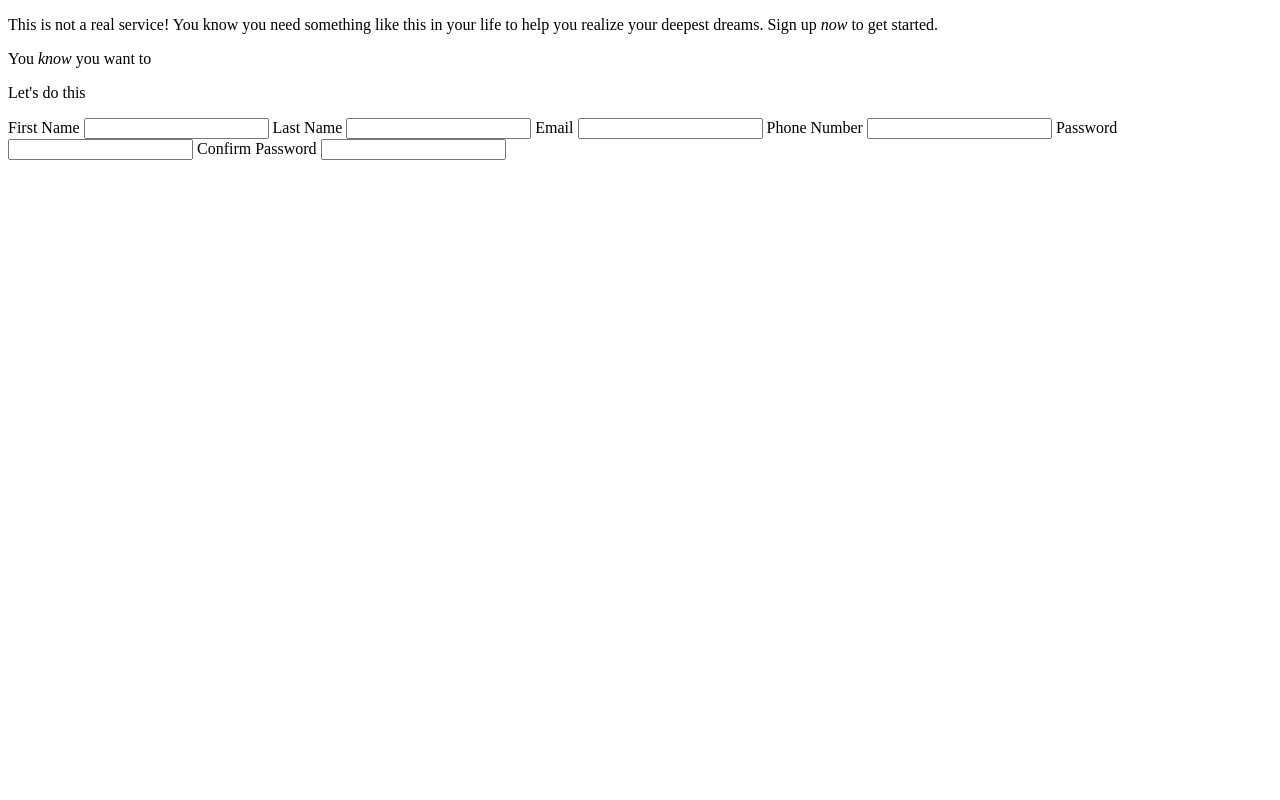
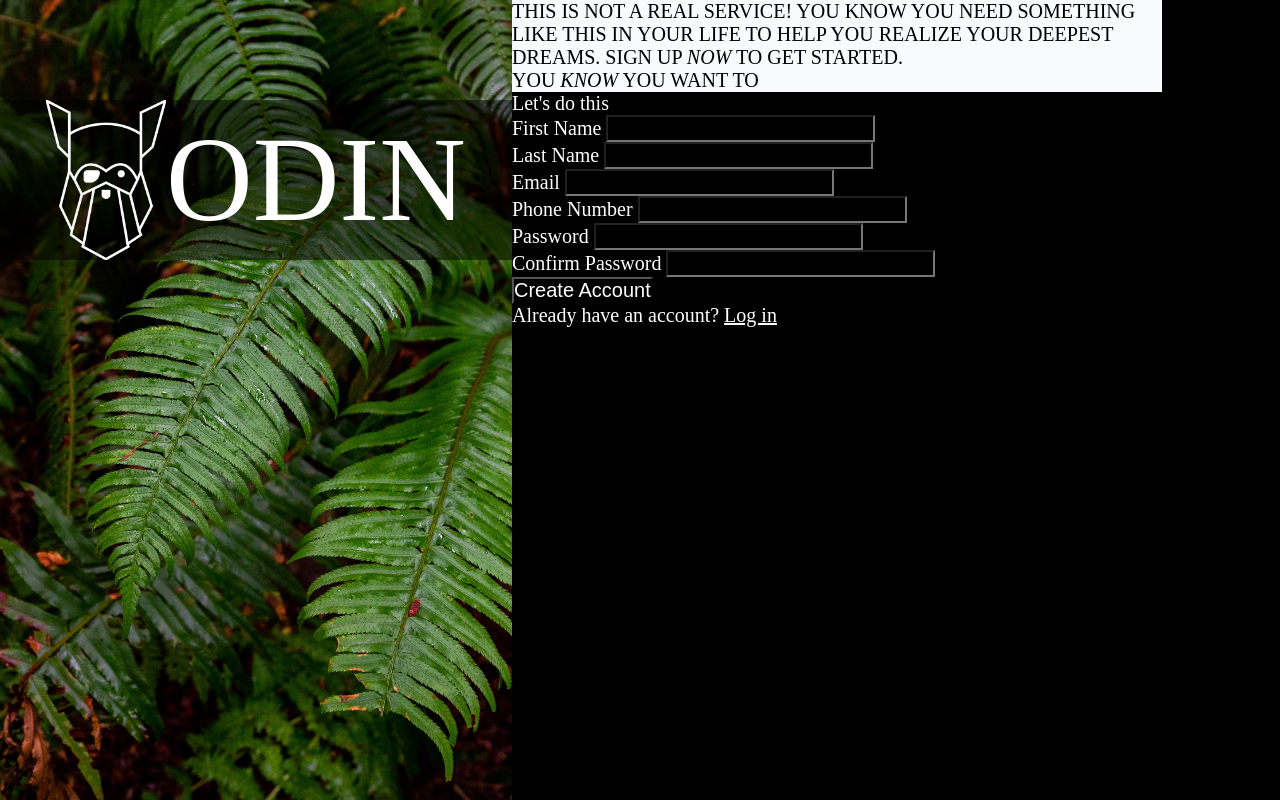
Before and after one commit to Kosakov/sign-up-form, a plain HTML site: page index.html in a window 1280 px wide. Drawn offline with Linux system fonts and the light colour scheme.

Commit message:
Adjust the "aside" of the page

```diff
--- a/index.html
+++ b/index.html
@@ -1,5 +1,6 @@
 <!DOCTYPE html>
 <html lang="en">
+
 <head>
     <meta charset="UTF-8">
     <meta name="viewport" content="width=device-width, initial-scale=1.0">
@@ -7,36 +8,60 @@
     <script src="scripts.js"></script>
     <title>Sign-Up Form</title>
 </head>
+
 <body>
     <main class="wrapper">
+        <aside class="site-aside">
+            <div class="pic">
+                <img src="/images/odin-lined.png" alt="" srcset="">
+                <p>ODIN</p>
+            </div>
+        </aside>
         <section class="content-section">
             <div class="header-text">
-            <p>This is not a real service! You know you need something like this in your life to help you realize your deepest dreams.
+                <p>This is not a real service! You know you need something like this in your life to help you realize
+                    your deepest dreams.
                     Sign up <em>now</em> to get started.
                 </p>
                 <p>You <em>know</em> you want to</p>
             </div>
             <div>
                 <p>Let's do this</p>
-            <form>
-                <label for="first_name">First Name</label>
+                <form action="#" method="post">
+                    <div><label for="first_name">First Name</label>
                         <input type="text" name="first_name" id="first_name" required>
+                    </div>
+                    <div>
                         <label for="last_name">Last Name</label>
                         <input type="text" name="last_name" id="last_name" required>
+                    </div>
+                    <div>
                         <label for="email">Email</label>
                         <input type="email" name="email" id="email" required>
+                    </div>
+                    <div>
                         <label for="phone_num">Phone Number</label>
                         <input type="tel" name="phone_num" id="phone_num" required>
+                    </div>
+                    <div>
                         <label for="pass">Password</label>
                         <input type="password" name="pass" id="pass" required>
-                <label for="repass"> Confirm Password</label>
+                    </div>
+                    <div><label for="repass"> Confirm Password</label>
                         <input type="password" name="repass" id="repass" required>
+                    </div>
+
+                    <input type="submit" value="Create Account" id="accBtn">
+
                 </form>
             </div>
-        <div></div>
+            <div>
+                <p>Already have an account? <a href="#" id="loginLink">Log in</a></p>
+            </div>
         </section>
-        <aside class="site-aside"></aside>
+
 
     </main>
 </body>
+
 </html>
--- a/style.css
+++ b/style.css
@@ -0,0 +1,63 @@
+*{
+    margin: 0;
+    padding: 0;
+    font-size: 20px;
+    background-color: black;
+    color: white;
+}
+
+.wrapper{
+    display: flex;
+}
+img{
+    max-width: 6em;
+    height: auto;
+}
+
+.site-aside{
+    flex: 0 1 40vw;
+    height: 100vh;
+    background-image: url("/images/photo-1585202900225-6d3ac20a6962.avif") ;
+    background-size: cover;
+    display: flex;
+    align-items: flex-start;
+
+}
+
+.pic{
+    margin-top:5em;
+    display: flex;
+    align-items: center;
+    flex:1 1 100vw;
+    background-color: black;
+    color: white;
+    background-color: rgba(0, 0, 0, 0.5); /* Background color with the desired opacity */
+
+    justify-content: center;
+}
+
+
+.pic *{
+    background-color: rgba(0, 0, 0, 0); /* Background color with the desired opacity */
+    color: white;
+}
+
+.pic>p{
+font-size: 6em;
+}
+
+
+.header-text{
+    background-color: #F9FAFB;
+}
+
+.header-text *{
+    background-color:inherit;
+    color: black;
+    font-size: 1em;
+    text-transform: uppercase;
+}
+
+.header-text:first-child{
+    width: 65ch;
+}
```
Lines whose indentation alone changed are shown as unchanged.
